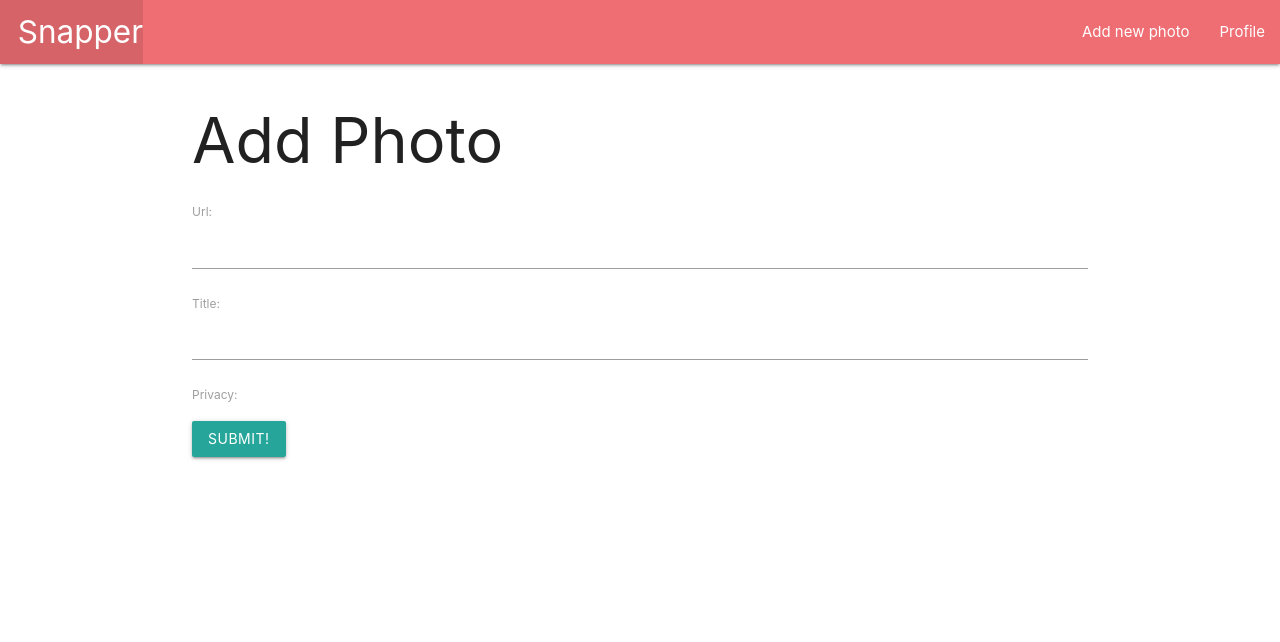
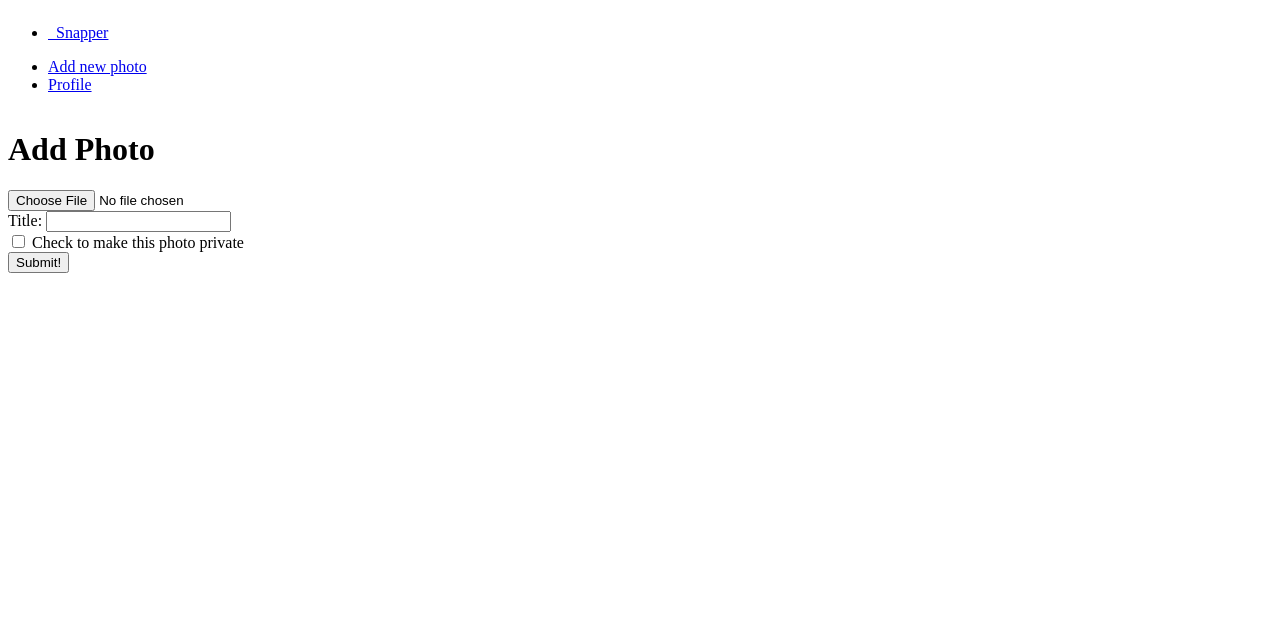
Before and after one commit to chuckchoiboi/snapper, a Django app: page /photos/create/ in a window 1280 px wide. Shown: the top 642 px of the page. Run offline with Django 3.2, Linux system fonts and the light colour scheme.

Commit message:
connect amazon s3 to photo upload logic

```diff
--- a/main_app/models.py
+++ b/main_app/models.py
@@ -6,7 +6,7 @@
 
 
 class Photo(models.Model):
-    author = models.ForeignKey(User, on_delete=models.CASCADE)
+    # author = models.ForeignKey(User, on_delete=models.CASCADE)
     url = models.CharField(max_length=200)
     title = models.CharField(max_length=150)
     privacy = models.BooleanField(default=False)
--- a/main_app/templates/base.html
+++ b/main_app/templates/base.html
@@ -6,10 +6,6 @@
     <meta name="viewport" content="width=device-width, initial-scale=1.0" />
     <meta http-equiv="X-UA-Compatible" content="ie=edge" />
     <title>Snapper</title>
-    <link
-      rel="stylesheet"
-      href="https://cdnjs.cloudflare.com/ajax/libs/materialize/1.0.0/css/materialize.min.css"
-    />
     <link rel="stylesheet" type="text/css" href="{% static 'css/style.css' %}" />
   </head>
   <body>
--- a/main_app/templates/main_app/photo_form.html
+++ b/main_app/templates/main_app/photo_form.html
@@ -1,8 +1,5 @@
-{% extends 'base.html' %} {% block content %} {% if object %}
+{% extends 'base.html' %} {% block content %}
 <h1>Edit <span class="teal-text">{{object.title}}</span></h1>
-{% else %}
-<h1>Add Photo</h1>
-{% endif %}
 <form action="" method="post">
   {% csrf_token %}
   <table>
--- /dev/null
+++ b/main_app/templates/photos/create.html
@@ -0,0 +1,16 @@
+{% extends 'base.html' %} {% block content %}
+<h1>Add Photo</h1>
+<form action="{% url 'upload_photo' %}" enctype="multipart/form-data" method="POST">
+  {% csrf_token %}
+  <input type="file" name="photo-file" />
+  <div>
+    <label for="id_title">Title:</label>
+    <input type="text" name="title" maxlength="150" required="" id="id_title" />
+  </div>
+  <div>
+    <input type="checkbox" id="privacy" name="privacy" />
+    <label for="privacy">Check to make this photo private</label>
+  </div>
+  <input type="submit" value="Submit!" class="btn" />
+</form>
+{% endblock %}
--- a/main_app/urls.py
+++ b/main_app/urls.py
@@ -6,12 +6,15 @@
 
     # photos
     path('photos/<int:photo_id>/', views.photos_detail, name='detail'),
-    path('photos/create/', views.PhotoCreate.as_view(), name='photos_create'),
+    path('photos/create/', views.photos_create, name='photos_create'),
     path('photos/<int:pk>/update/',
          views.PhotoUpdate.as_view(), name='photos_update'),
     path('photos/<int:pk>/delete/',
          views.PhotoDelete.as_view(), name='photos_delete'),
 
+    # route for photo upload
+    path('photos/upload_photo', views.upload_photo, name='upload_photo'),
+
     # account urls
     # path('accounts/signup/', views.signup, name='signup'),
 ]
--- a/main_app/views.py
+++ b/main_app/views.py
@@ -1,7 +1,13 @@
-from django.shortcuts import render
+from django.shortcuts import render, redirect
 from django.views.generic.edit import CreateView, UpdateView, DeleteView
+import uuid
+import boto3
 from .models import Photo
 from django.http import HttpResponse
+
+# AWS
+S3_BASE_URL = 'https://s3-us-west-1.amazonaws.com/'
+BUCKET = 'snapper-app'
 
 # Create your views here.
 
@@ -19,10 +25,31 @@
     return render(request, 'photos/detail.html', {'photo': photo})
 
 
-class PhotoCreate(CreateView):
-    model = Photo
-    fields = ['url', 'title', 'privacy']
-    success_url = '/'
+def photos_create(request):
+    return render(request, 'photos/create.html')
+
+# upload photo
+
+
+def upload_photo(request):
+    photo_file = request.FILES.get('photo-file', None)
+    if photo_file:
+        s3 = boto3.client('s3')
+        key = uuid.uuid4().hex[:6] + \
+            photo_file.name[photo_file.name.rfind('.'):]
+        try:
+            s3.upload_fileobj(photo_file, BUCKET, key)
+            url = f"{S3_BASE_URL}{BUCKET}/{key}"
+            if request.POST['privacy'] == 'on':
+                privacy = True
+            else:
+                privacy = False
+            photo = Photo(
+                url=url, title=request.POST['title'], privacy=privacy)
+            photo.save()
+        except:
+            print('An error occurred creating photo')
+    return redirect('home')
 
 
 class PhotoUpdate(UpdateView):
```
Also changed, not shown: main_app/templates/home.html (+5 -3 lines), main_app/migrations/0002_remove_photo_author.py (added).
